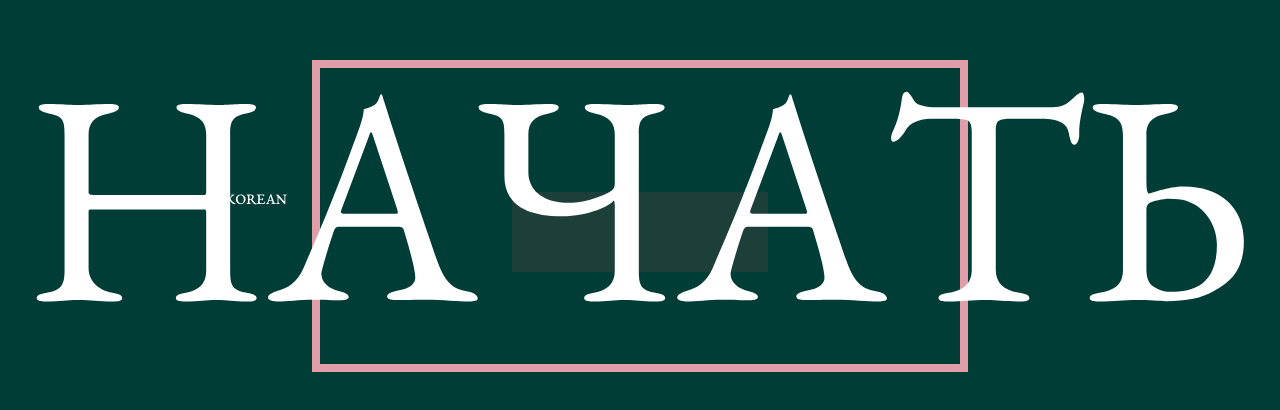
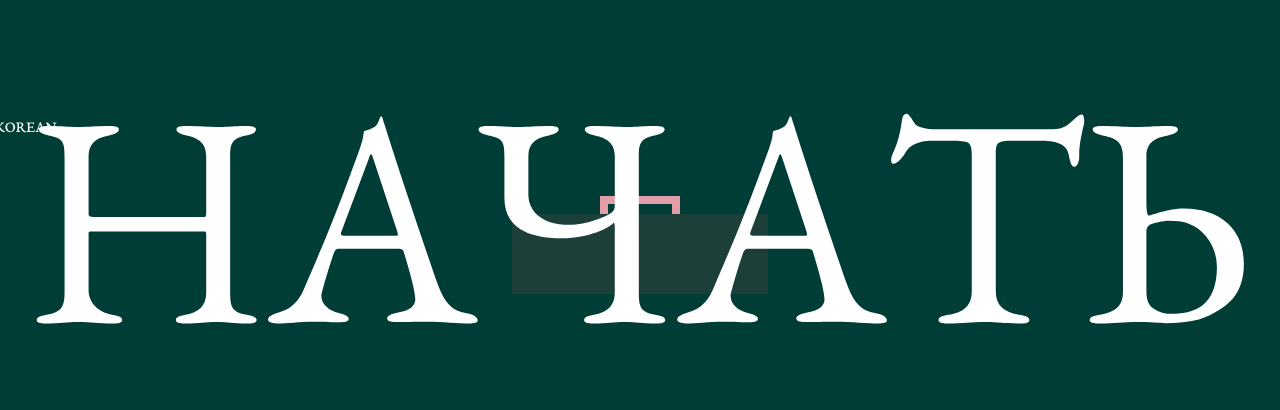
Before and after one commit to kaktuseducation/Korean, a plain HTML site: page index.html in a window 1280 px wide. Shown: the part 184-594 px from the top of the page. Drawn offline with Linux system fonts and the light colour scheme.

Commit message:
Update style.css

```diff
--- a/CSS/style.css
+++ b/CSS/style.css
@@ -18,8 +18,8 @@ body{
     color: white;
     top: 38%;
     left: 0;
-    width: 40vw;
-    height: 20vh;
+    width: 4vw;
+    height: 2vh;
     display: flex;
     justify-content: center;
     align-items: center;
@@ -27,8 +27,8 @@ body{
 
 .rectangle{
     position: absolute;
-    width: 50vw;
-    height: 37vh;
+    width: 5vw;
+    height: 3vh;
     background-color: argb(0,0,0);
     border: 1vh solid #e29ea8;
     display: flex;
```
